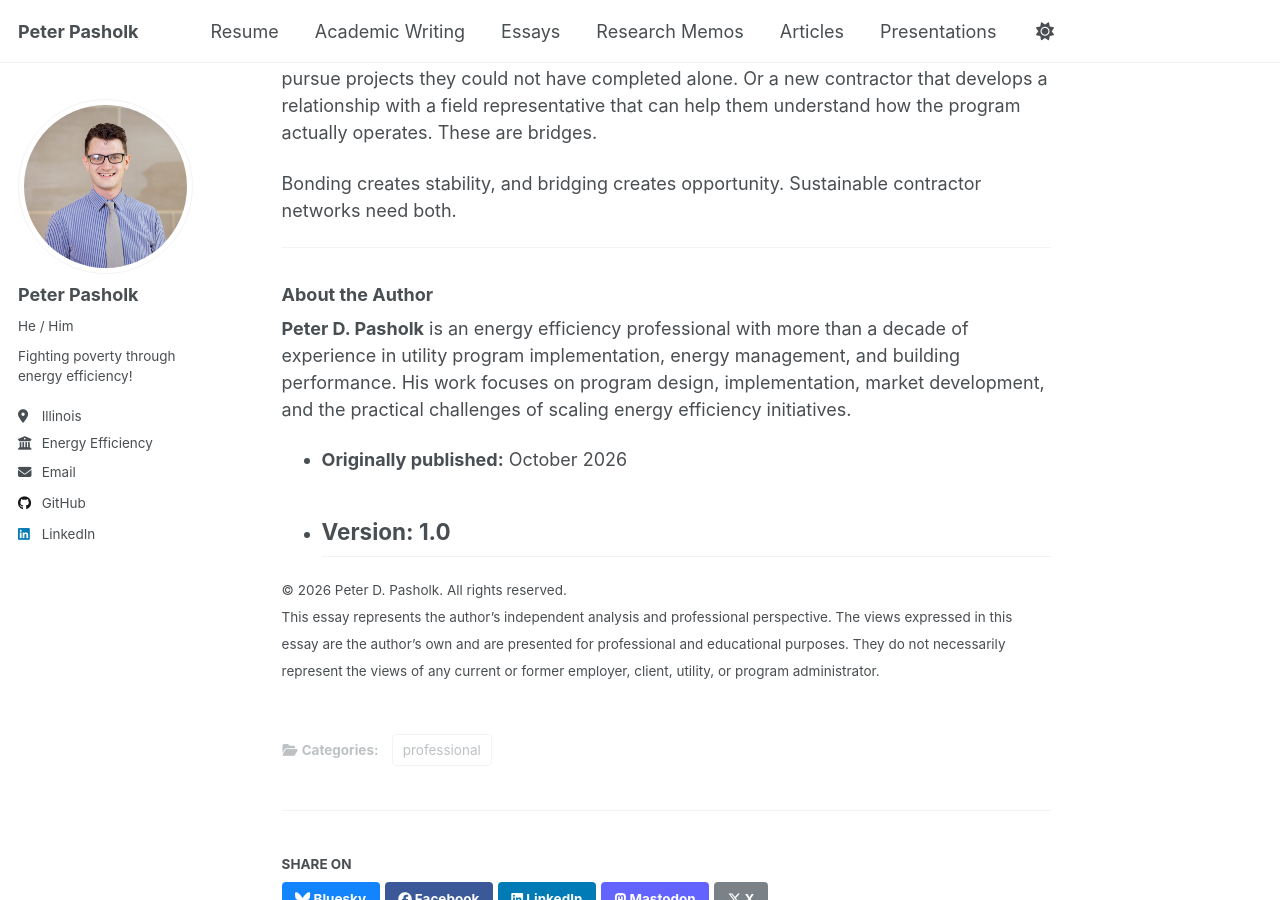
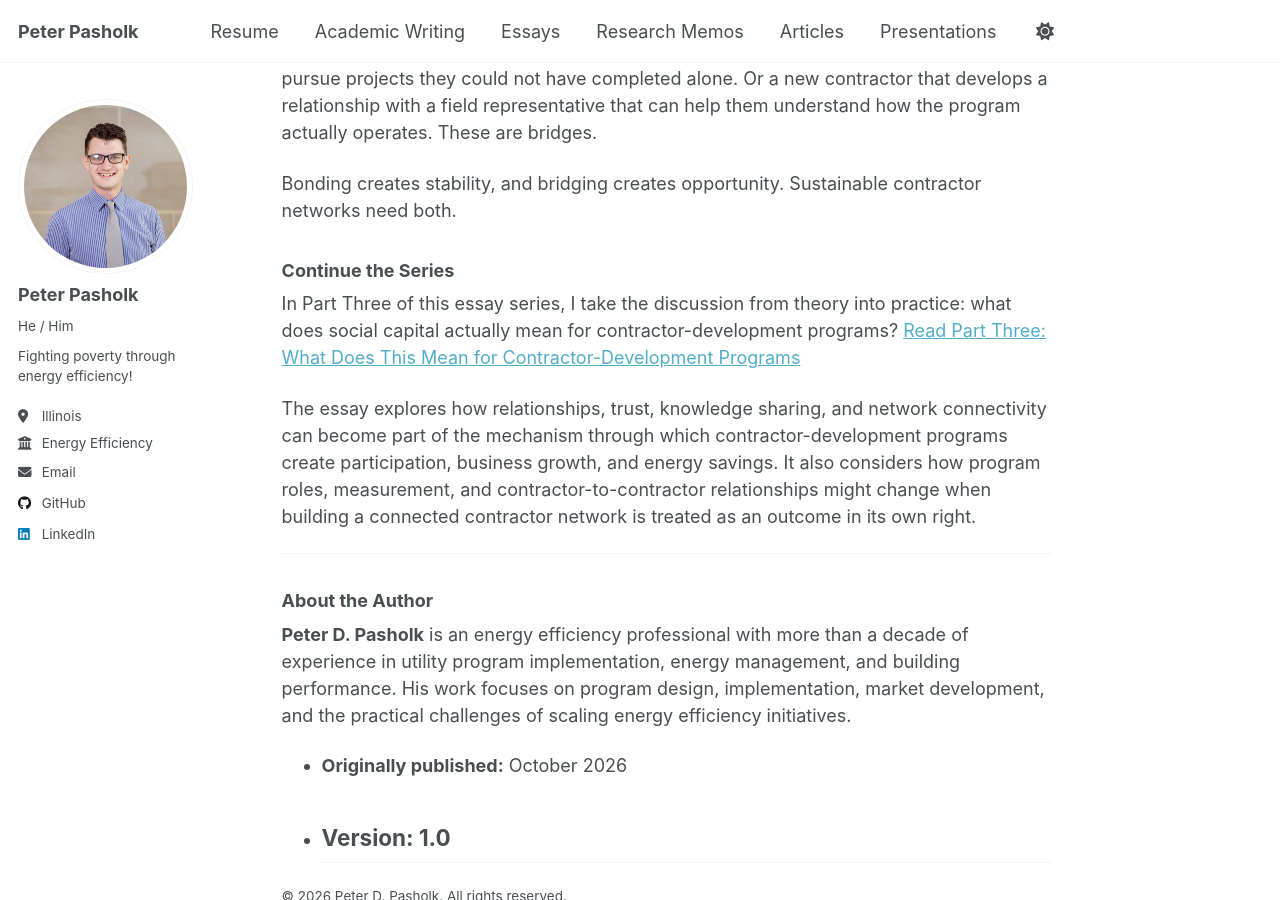
Before and after one commit to ppasholk/ppasholk.github.io, a Jekyll site: the page built from _portfolio/sustainability-in-energy-efficiency-2.md, in a window 1280 px wide and 900 px high, scrolled down 3603 px. Built offline with Jekyll 4.4.1, drawn with Linux system fonts in a browser that asks for light colours; a script that is not in the unit is left out.

Commit message:
Introduce Part Three of the sustainability essay series
Added a section introducing Part Three of the essay series, discussing the practical implications of social capital in contractor-development programs.

```diff
--- a/_portfolio/sustainability-in-energy-efficiency-2.md
+++ b/_portfolio/sustainability-in-energy-efficiency-2.md
@@ -96,6 +96,13 @@ Think about a contractor who is introduced to another trade partner who can help
 
 Bonding creates stability, and bridging creates opportunity. Sustainable contractor networks need both.
 
+### Continue the Series
+
+In Part Three of this essay series, I take the discussion from theory into practice: what does social capital actually mean for contractor-development programs?
+[Read Part Three: What Does This Mean for Contractor-Development Programs](https://ppasholk.github.io/portfolio/sustainability-in-energy-efficiency-3/)
+
+The essay explores how relationships, trust, knowledge sharing, and network connectivity can become part of the mechanism through which contractor-development programs create participation, business growth, and energy savings. It also considers how program roles, measurement, and contractor-to-contractor relationships might change when building a connected contractor network is treated as an outcome in its own right.
+
 ---
 
 ### About the Author
```
